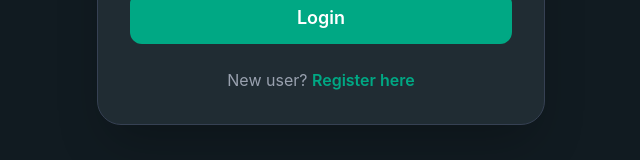
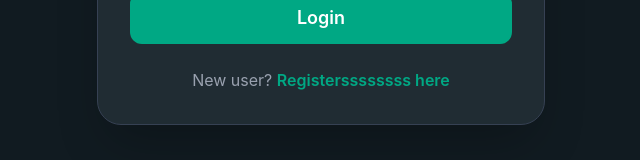
Before and after one commit to anuragthakur014/Chat-app, a React (Vite) app in the folder client/: page /login in a window 1280 px wide. Shown: the part 578-738 px from the top of the page, without its empty margins (319-959 px from the left). Built offline with nearby package versions, Linux system fonts and the light colour scheme; no server answers.

Commit message:
cheking the chnages code

```diff
--- a/client/src/pages/Login.jsx
+++ b/client/src/pages/Login.jsx
@@ -166,7 +166,7 @@ function Login() {
                 to="/register"
                 className="text-[#00a884] font-semibold hover:underline"
               >
-                Register here
+                Registerssssssss  here
               </Link>
 
             </p>
```
